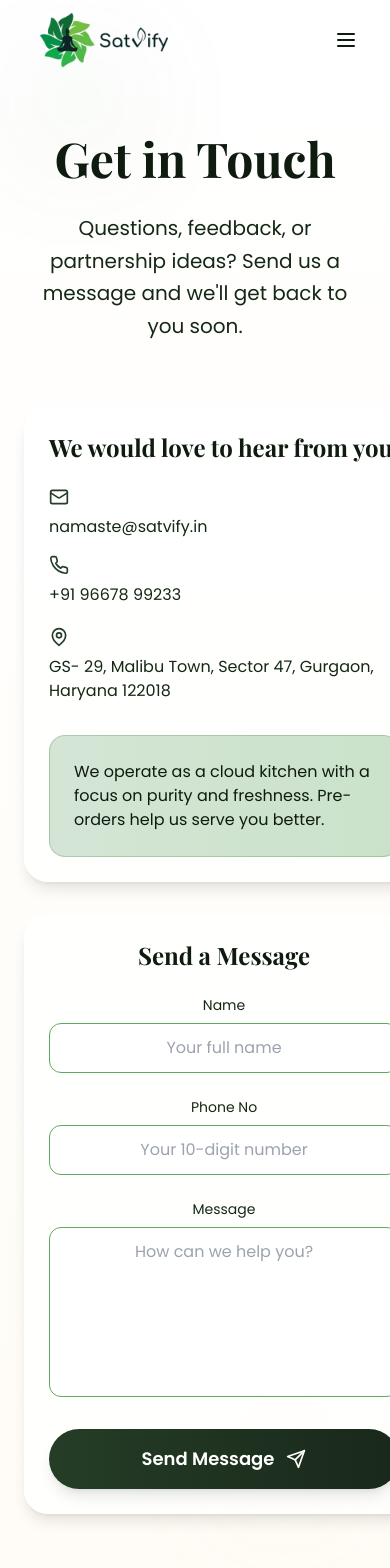
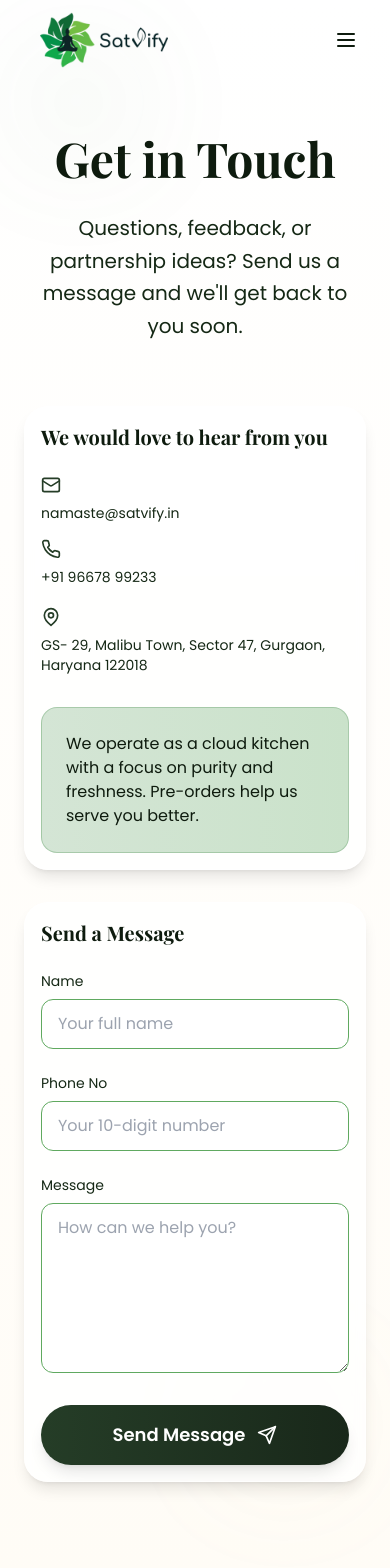
Before and after one commit to mudit682/satvik-, a React (Vite) app in the folder sattvik/: page /contact in a window 390 px wide. Shown: the top 1568 px of the page. Built offline with nearby package versions, Linux system fonts and the light colour scheme.

Commit message:
Fix Contact Page mobile overflow with word-break and responsive padding

```diff
--- a/sattvik/src/pages/ContactPage.tsx
+++ b/sattvik/src/pages/ContactPage.tsx
@@ -106,23 +106,23 @@ export default function ContactPage() {
 
           <div className="grid lg:grid-cols-2 gap-8 md:gap-12">
             {/* Contact Info */}
-            <div className="bg-white/80 backdrop-blur-sm p-6 md:p-8 rounded-3xl shadow-lg border border-white/50">
-              <h2 className="font-heading text-2xl font-bold text-calPoly-700 mb-6 text-left">We would love to hear from you</h2>
-              <div className="space-y-4 font-body text-calPoly-600">
+            <div className="bg-white/80 backdrop-blur-sm p-4 sm:p-6 md:p-8 rounded-3xl shadow-lg border border-white/50 overflow-hidden">
+              <h2 className="font-heading text-xl sm:text-2xl font-bold text-calPoly-700 mb-6 text-left break-words">We would love to hear from you</h2>
+              <div className="space-y-4 font-body text-calPoly-600 text-sm sm:text-base">
                 {/* --- FIX: Updated Email --- */}
                 <div className="flex flex-col sm:flex-row items-start sm:items-center gap-2 sm:gap-3">
                   <Mail className="w-5 h-5 text-hunter-600" />
-                  <a href="mailto:namaste@satvify.in" className="hover:text-hunter-700">namaste@satvify.in</a>
+                  <a href="mailto:namaste@satvify.in" className="hover:text-hunter-700 break-words">namaste@satvify.in</a>
                 </div>
                 {/* --- FIX: Updated Phone --- */}
                 <div className="flex flex-col sm:flex-row items-start sm:items-center gap-2 sm:gap-3">
                   <Phone className="w-5 h-5 text-hunter-600" />
-                  <a href="tel:+919667899233" className="hover:text-hunter-700">+91 96678 99233</a>
+                  <a href="tel:+919667899233" className="hover:text-hunter-700 break-words">+91 96678 99233</a>
                 </div>
                 {/* --- FIX: Updated Address --- */}
                 <div className="flex flex-col sm:flex-row items-start gap-2 sm:gap-3">
                   <MapPin className="w-5 h-5 text-hunter-600 mt-1 flex-shrink-0" /> {/* Added mt-1 */}
-                  <span className="text-left">GS- 29, Malibu Town, Sector 47, Gurgaon, Haryana 122018</span>
+                  <span className="text-left break-words">GS- 29, Malibu Town, Sector 47, Gurgaon, Haryana 122018</span>
                 </div>
               </div>
 
@@ -134,21 +134,21 @@ export default function ContactPage() {
             </div>
 
             {/* Contact Form */}
-            <form onSubmit={handleSubmit} className="bg-white/80 backdrop-blur-sm p-6 md:p-8 rounded-3xl shadow-lg border border-white/50">
-              <h2 className="font-heading text-2xl font-bold text-calPoly-700 mb-6 text-center lg:text-left">Send a Message</h2>
+            <form onSubmit={handleSubmit} className="bg-white/80 backdrop-blur-sm p-4 sm:p-6 md:p-8 rounded-3xl shadow-lg border border-white/50 overflow-hidden">
+              <h2 className="font-heading text-xl sm:text-2xl font-bold text-calPoly-700 mb-6 text-left">Send a Message</h2>
               <div className="grid md:grid-cols-2 gap-6">
                 <div className="flex flex-col">
-                  <label htmlFor="name" className="font-body text-sm text-calPoly-600 mb-2 text-center md:text-left">Name</label>
-                  <input id="name" name="name" value={form.name} onChange={handleChange} required placeholder="Your full name" title="Your full name" className="border border-calPoly-200 rounded-xl px-4 py-3 focus:outline-none focus:ring-2 focus:ring-hunter-300 text-center md:text-left" />
+                  <label htmlFor="name" className="font-body text-sm text-calPoly-600 mb-2 text-left">Name</label>
+                  <input id="name" name="name" value={form.name} onChange={handleChange} required placeholder="Your full name" title="Your full name" className="border border-calPoly-200 rounded-xl px-4 py-3 focus:outline-none focus:ring-2 focus:ring-hunter-300 text-left w-full" />
                 </div>
                 <div className="flex flex-col">
-                  <label htmlFor="phone" className="font-body text-sm text-calPoly-600 mb-2 text-center md:text-left">Phone No</label>
-                  <input id="phone" type="tel" name="phone" value={form.phone} onChange={handleChange} required placeholder="Your 10-digit number" title="Your phone number" className="border border-calPoly-200 rounded-xl px-4 py-3 focus:outline-none focus:ring-2 focus:ring-hunter-300 text-center md:text-left" />
+                  <label htmlFor="phone" className="font-body text-sm text-calPoly-600 mb-2 text-left">Phone No</label>
+                  <input id="phone" type="tel" name="phone" value={form.phone} onChange={handleChange} required placeholder="Your 10-digit number" title="Your phone number" className="border border-calPoly-200 rounded-xl px-4 py-3 focus:outline-none focus:ring-2 focus:ring-hunter-300 text-left w-full" />
                 </div>
               </div>
               <div className="flex flex-col mt-6">
-                <label htmlFor="message" className="font-body text-sm text-calPoly-600 mb-2 text-center md:text-left">Message</label>
-                <textarea id="message" name="message" value={form.message} onChange={handleChange} required rows={6} placeholder="How can we help you?" title="Your message" className="border border-calPoly-200 rounded-xl px-4 py-3 focus:outline-none focus:ring-2 focus:ring-hunter-300 text-center md:text-left" />
+                <label htmlFor="message" className="font-body text-sm text-calPoly-600 mb-2 text-left">Message</label>
+                <textarea id="message" name="message" value={form.message} onChange={handleChange} required rows={6} placeholder="How can we help you?" title="Your message" className="border border-calPoly-200 rounded-xl px-4 py-3 focus:outline-none focus:ring-2 focus:ring-hunter-300 text-left w-full" />
               </div>
 
               <div className="mt-8 flex flex-col items-center lg:flex-row lg:items-center gap-4">
```
